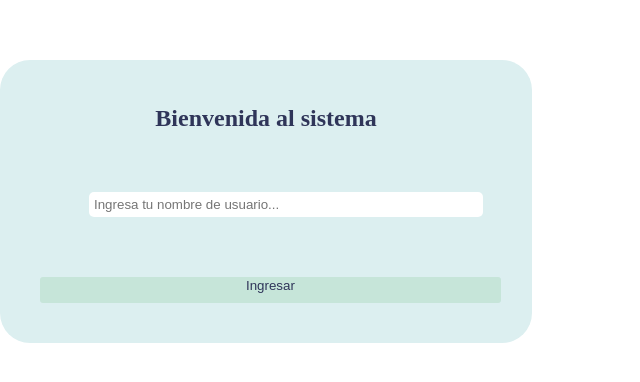
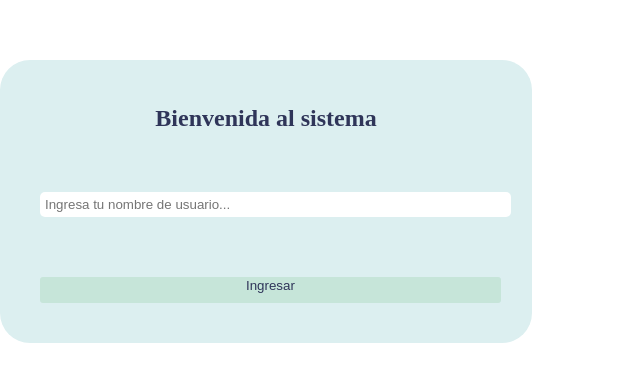
Before and after one commit to florvillalba21/PROYECTO-BLANQUERIA, a React (Vite) app in the folder frontend/: page / in a window 1280 px wide. Shown: the part 132-514 px from the top of the page, without its empty margins (0-640 px from the left). Built offline with nearby package versions, Linux system fonts and the light colour scheme.

Commit message:
input login

```diff
--- a/frontend/public/css/style.css
+++ b/frontend/public/css/style.css
@@ -36,9 +36,9 @@ div.login {
   border-radius: 5px;
   border: 0;
   margin: 30px;
-  margin-left: 70px;
+
   text-decoration-color: #55889e;
-  width: 75%;
+  width: 90%;
 }
 
 #btnLogin {
```
